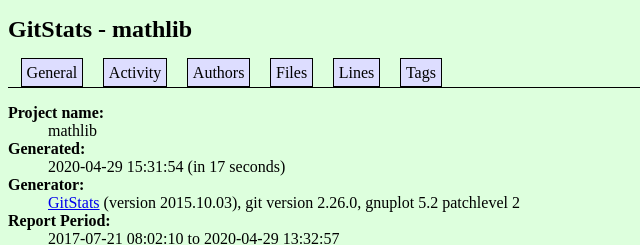
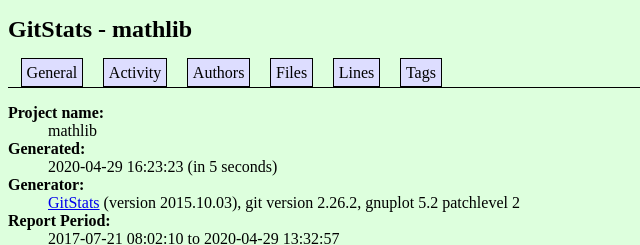
Before and after one commit to leanprover-community/mathlib_stats, a plain HTML site: page docs/index.html in a window 1280 px wide. Shown: the top 245 px of the page, 0-640 px from the left. Drawn offline with Linux system fonts and the light colour scheme.

Commit message:
Update gitstats

```diff
--- a/docs/index.html
+++ b/docs/index.html
@@ -19,5 +19,5 @@
 <li><a href="tags.html">Tags</a></li>
 </ul>
 </div>
-<dl><dt>Project name</dt><dd>mathlib</dd><dt>Generated</dt><dd>2020-04-29 15:31:54 (in 17 seconds)</dd><dt>Generator</dt><dd><a href="http://gitstats.sourceforge.net/">GitStats</a> (version 2015.10.03), git version 2.26.0, gnuplot 5.2 patchlevel 2</dd><dt>Report Period</dt><dd>2017-07-21 08:02:10 to 2020-04-29 13:32:57</dd><dt>Age</dt><dd>1014 days, 751 active days (74.06%)</dd><dt>Total Files</dt><dd>859</dd><dt>Total Lines of Code</dt><dd>262305 (423952 added, 161647 removed)</dd><dt>Total Commits</dt><dd>3093 (average 4.1 commits per active day, 3.1 per all days)</dd><dt>Authors</dt><dd>85 (average 36.4 commits per author)</dd></dl></body>
+<dl><dt>Project name</dt><dd>mathlib</dd><dt>Generated</dt><dd>2020-04-29 16:23:23 (in 5 seconds)</dd><dt>Generator</dt><dd><a href="http://gitstats.sourceforge.net/">GitStats</a> (version 2015.10.03), git version 2.26.2, gnuplot 5.2 patchlevel 2</dd><dt>Report Period</dt><dd>2017-07-21 08:02:10 to 2020-04-29 13:32:57</dd><dt>Age</dt><dd>1014 days, 751 active days (74.06%)</dd><dt>Total Files</dt><dd>859</dd><dt>Total Lines of Code</dt><dd>262305 (423952 added, 161647 removed)</dd><dt>Total Commits</dt><dd>3093 (average 4.1 commits per active day, 3.1 per all days)</dd><dt>Authors</dt><dd>85 (average 36.4 commits per author)</dd></dl></body>
 </html>
```
Also changed, not shown: docs/commits_by_author.png, docs/commits_by_year.png, docs/commits_by_year_month.png, docs/day_of_week.png, docs/domains.png, docs/files_by_date.png, docs/hour_of_day.png, docs/lines_of_code.png, docs/lines_of_code_by_author.png, docs/month_of_year.png, 1 other file.
